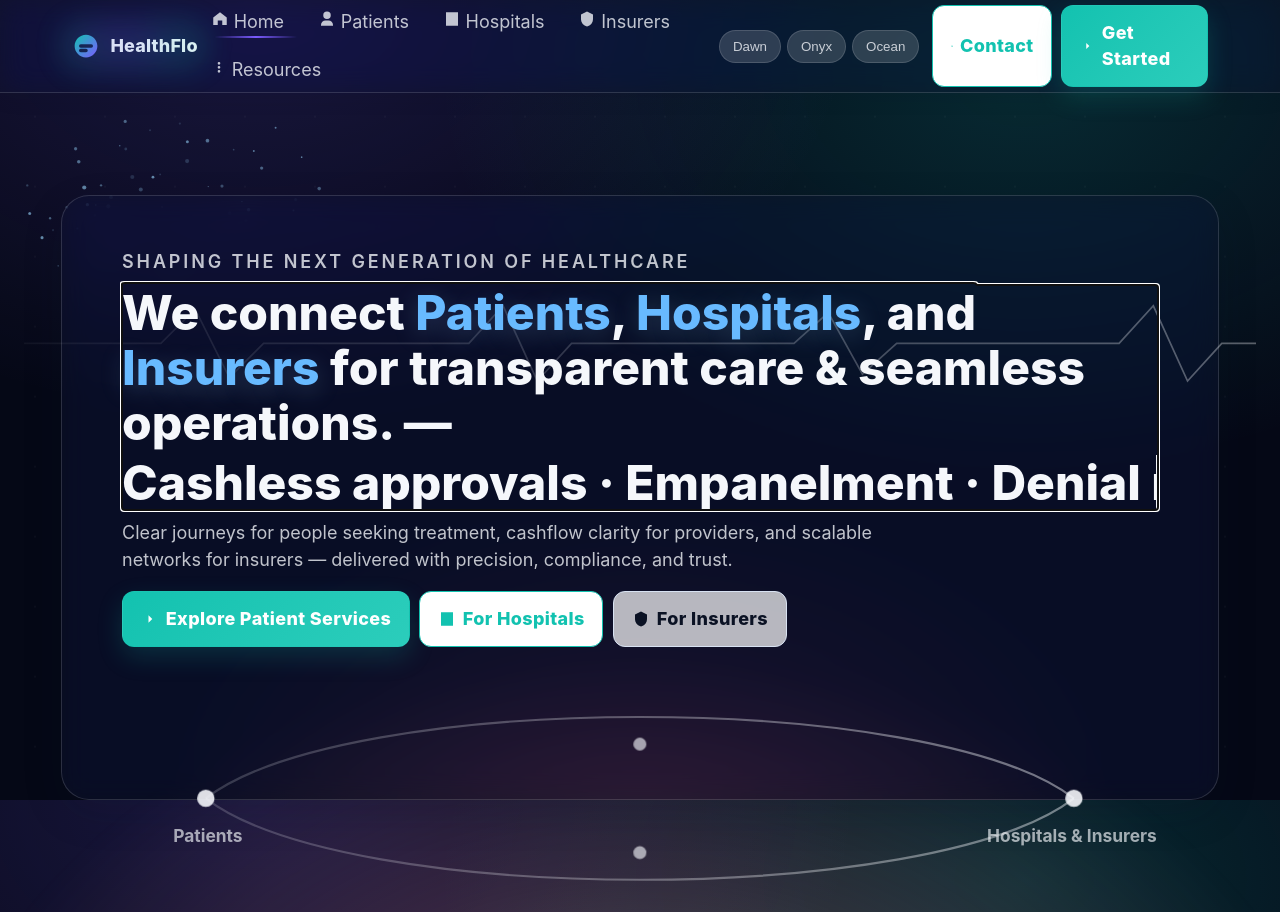
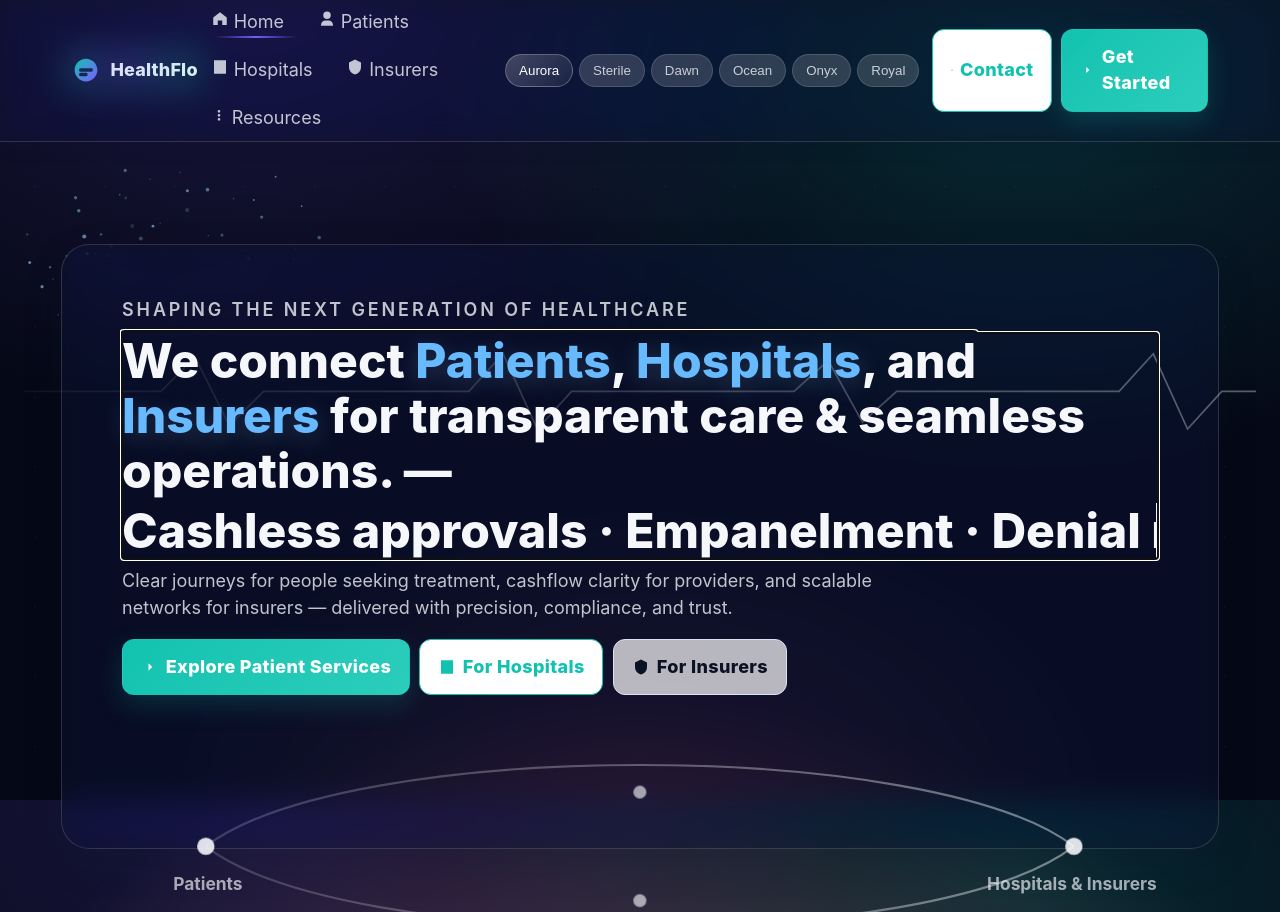
Before and after one commit to Nobledental/HF-TEST, a plain HTML site: page index.html in a window 1280 px wide. Shown: the top 912 px of the page. Drawn offline with Linux system fonts and the light colour scheme.

Commit message:
Update header.html

```diff
--- a/partials/header.html
+++ b/partials/header.html
@@ -57,10 +57,31 @@
 
         <!-- Right: theme + CTAs -->
         <div class="menu__right">
-          <div class="theme-switch" aria-label="Theme">
-            <button class="pill is-active" data-theme="theme-dawn"   aria-pressed="true"  title="Dawn">Dawn</button>
-            <button class="pill"           data-theme="theme-onyx"   aria-pressed="false" title="Onyx">Onyx</button>
-            <button class="pill"           data-theme="theme-ocean"  aria-pressed="false" title="Ocean">Ocean</button>
+          <div class="theme-switch" aria-label="Theme" role="group">
+            <button class="pill pill--aurora is-active" data-theme="theme-aurora" aria-pressed="true" title="Aurora (signature)">
+              <span class="pill__dot" aria-hidden="true"></span>
+              Aurora
+            </button>
+            <button class="pill pill--sterile" data-theme="theme-sterile" aria-pressed="false" title="Sterile (clinical)">
+              <span class="pill__dot" aria-hidden="true"></span>
+              Sterile
+            </button>
+            <button class="pill pill--dawn" data-theme="theme-dawn" aria-pressed="false" title="Dawn (daylight)">
+              <span class="pill__dot" aria-hidden="true"></span>
+              Dawn
+            </button>
+            <button class="pill pill--ocean" data-theme="theme-ocean" aria-pressed="false" title="Ocean (deep blue)">
+              <span class="pill__dot" aria-hidden="true"></span>
+              Ocean
+            </button>
+            <button class="pill pill--onyx" data-theme="theme-onyx" aria-pressed="false" title="Onyx (dark mode)">
+              <span class="pill__dot" aria-hidden="true"></span>
+              Onyx
+            </button>
+            <button class="pill pill--royal" data-theme="theme-royal" aria-pressed="false" title="Royal (luxury)">
+              <span class="pill__dot" aria-hidden="true"></span>
+              Royal
+            </button>
           </div>
           <div class="menu__ctas">
             <a class="btn btn-secondary" data-ripple href="mailto:info@healthflo.in">
```
